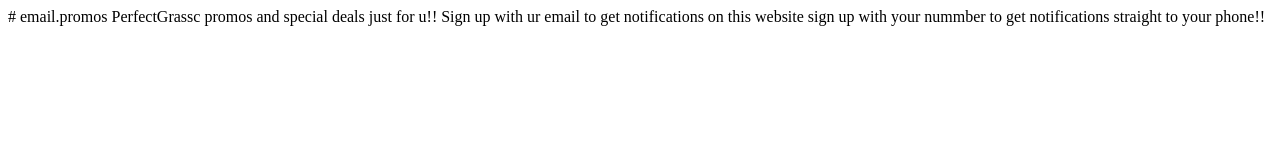
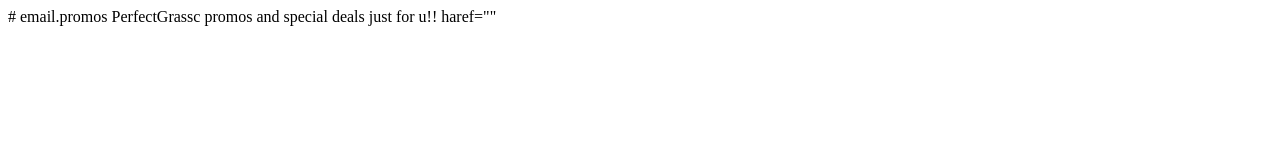
Before and after one commit to heroness9/email.promos, a plain HTML site: page index.html in a window 1280 px wide. Drawn offline with Linux system fonts and the light colour scheme.

Commit message:
Update index.html

```diff
--- a/index.html
+++ b/index.html
@@ -1,9 +1,8 @@
 # email.promos
 <!DOCTYPE html>
  <html lang="en">
-  <head>
-   <meta charset="UTF-8"
-    <meta charset name="viewport" content="Width=Device-width, intial-scale=1.0">
-     <titel>PerfectGrassc promos and special deals just for u!!</titel>
-      <h>Sign up with ur email to get notifications on this website</h>
-       <or>sign up with your nummber to get notifications straight to your phone!!</or>
+       <head>
+ <meta charset="UTF-8"
+ <meta charset name="viewport" content="Width=Device-width, intial-scale=1.0">
+ <titel>PerfectGrassc promos and special deals just for u!!</titel>
+ <link>haref="" </link>
```
